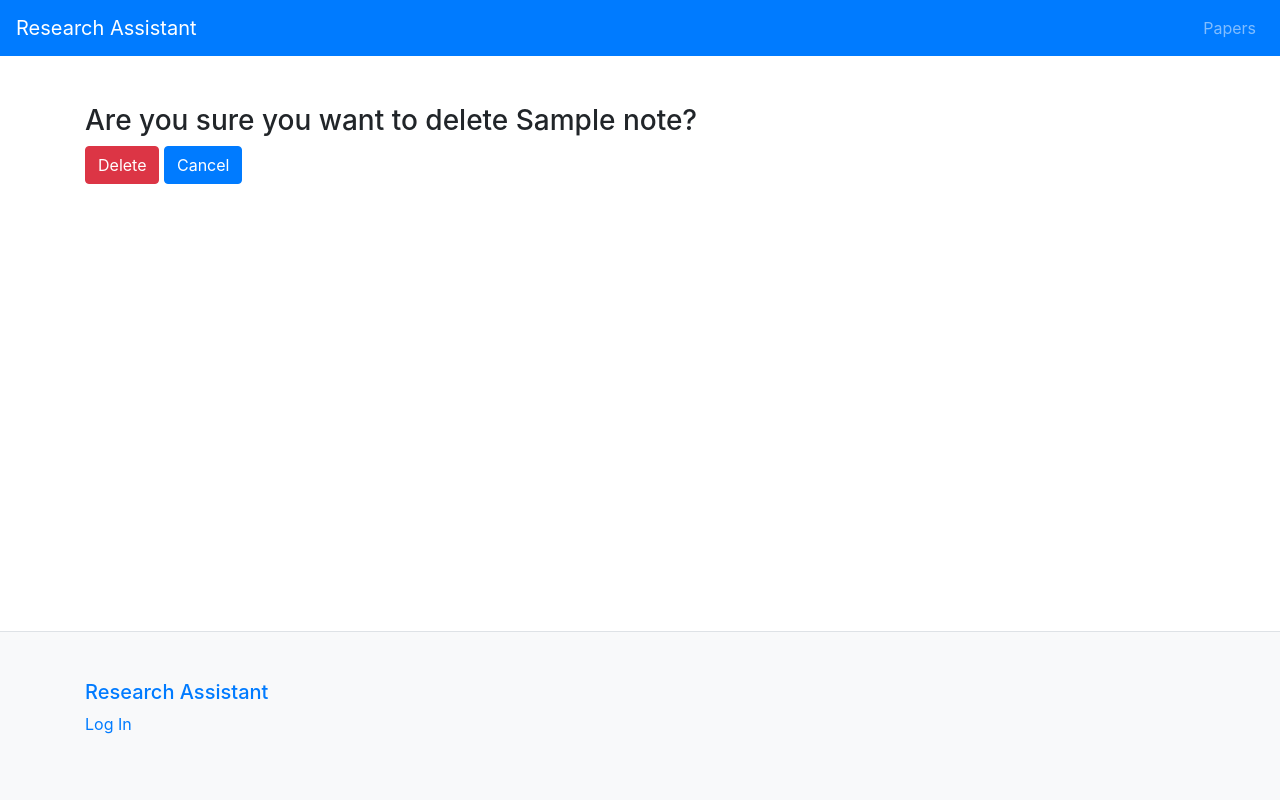
After one commit to scivarolo/research-assistant, a Django app: page /papers/1/notes/1/delete/ in a window 1280 px wide. The commit adds this page. Run offline with Django 3.2, Linux system fonts and the light colour scheme; tables that the repository leaves empty hold one stand-in row (values such as "Sample post"); some libraries are stand-ins or nearby versions.

Commit message:
Delete a note

```diff
--- /dev/null
+++ b/research_assistant/templates/paper/delete_note.html
@@ -0,0 +1,15 @@
+{% extends 'index.html' %}
+
+{% block content %}
+  <div class="row">
+    <div class="col">
+      <h3>Are you sure you want to delete {{ note.title }}?</h3>
+
+      <form class="d-inline" action="{% url 'research_assistant:delete_note' request.resolver_match.kwargs.paper_id request.resolver_match.kwargs.note_id %}" method="POST">
+        {% csrf_token %}
+        <button type="submit" class="btn btn-danger">Delete</button>
+      </form>
+      <a class="d-inline-block btn btn-primary" href="{% url 'research_assistant:single_paper' request.resolver_match.kwargs.paper_id %}">Cancel</a>
+    </div>
+  </div>
+{% endblock content %}
--- a/research_assistant/templates/paper/single.html
+++ b/research_assistant/templates/paper/single.html
@@ -32,6 +32,7 @@
           <div>
             {{note.content|safe}}
             <a class="btn btn-light btn-sm" href="{% url 'research_assistant:edit_note' paper.id note.id %}">Edit</a>
+            <a class="btn btn-light btn-sm" href="{% url 'research_assistant:delete_note' paper.id note.id %}">Delete</a>
           </div>
         </div>
       {% endfor %}
--- a/research_assistant/urls.py
+++ b/research_assistant/urls.py
@@ -12,7 +12,8 @@ urlpatterns = [
     path("papers/<int:paper_id>", views.single_paper, name="single_paper"),
     path("papers/<int:paper_id>/edit/", views.edit_paper, name="edit_paper"),
     path("papers/<int:paper_id>/delete/", views.delete_paper, name="delete_paper"),
-    path("papers/<int:paper_id>/note/add/", views.add_note, name="add_note"),
-    path("papers/<int:paper_id>/note/<int:note_id>/edit/", views.edit_note, name="edit_note"),
+    path("papers/<int:paper_id>/notes/add/", views.add_note, name="add_note"),
+    path("papers/<int:paper_id>/notes/<int:note_id>/edit/", views.edit_note, name="edit_note"),
+    path("papers/<int:paper_id>/notes/<int:note_id>/delete/", views.delete_note, name="delete_note"),
     path("papers/add/", views.add_paper, name="add_paper"),
 ]
--- a/research_assistant/views/notes.py
+++ b/research_assistant/views/notes.py
@@ -73,3 +73,20 @@ def edit_note(request, paper_id, note_id):
         note.save()
 
         return HttpResponseRedirect(reverse("research_assistant:single_paper", args=(paper_id,)))
+
+
+def delete_note(request, paper_id, note_id):
+
+    if request.method == "GET":
+        note = Note.objects.get(pk=note_id)
+        template = "paper/delete_note.html"
+        context = {
+            "note": note
+        }
+        return render(request, template, context)
+
+    elif request.method == "POST":
+        note = Note.objects.get(pk=note_id)
+        note.delete()
+
+        return HttpResponseRedirect(reverse("research_assistant:single_paper", args=(paper_id,)))
```
